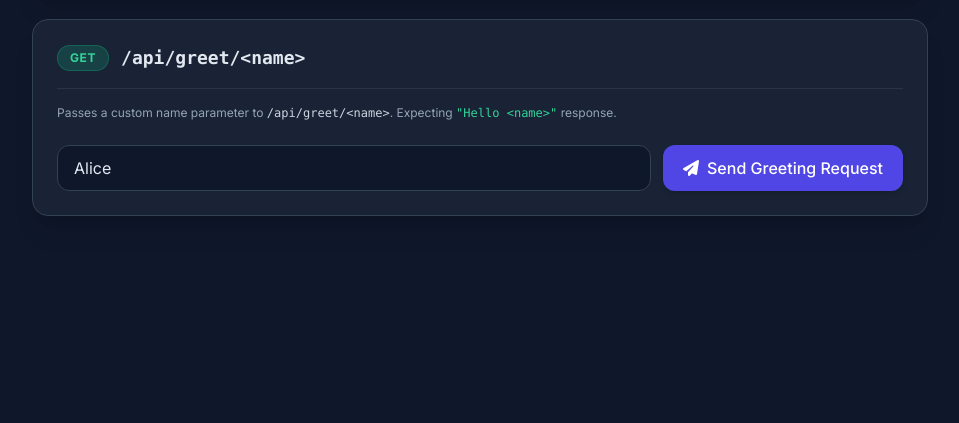
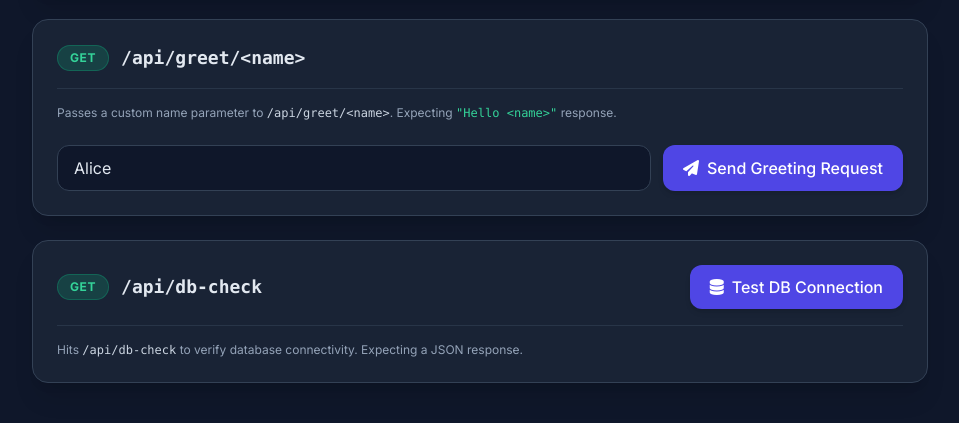
Before and after one commit to LimWaiLeongJeremy/Inventory-Management-System-Web-Based, a Flask app: page / in a window 1280 px wide. Shown: the part 453-876 px from the top of the page, without its empty margins (160-1119 px from the left). Before the commit the page ends 669 px from the top, so only its background shows below. Run offline with Flask 3, Linux system fonts and the light colour scheme; some libraries are stand-ins or nearby versions.

Commit message:
preparation for dev env test for db on frontend

```diff
--- a/backend/templates/index.html
+++ b/backend/templates/index.html
@@ -128,6 +128,39 @@
         </div>
       </section>
 
+      <section class="bg-slate-800/70 border border-slate-700 rounded-2xl p-6 shadow-xl space-y-4">
+        <div class="flex flex-col sm:flex-row sm:items-center justify-between gap-3 border-b border-slate-700/60 pb-4">
+          <div class="flex items-center gap-3">
+            <span class="bg-emerald-500/20 text-emerald-400 text-xs font-bold px-3 py-1 rounded-full uppercase tracking-wider border border-emerald-500/30">GET</span>
+            <code class="font-mono text-lg text-slate-200 font-semibold">/api/db-check</code>
+          </div>
+          <button
+            onclick="testDbEndpoint()"
+            id="btnDb"
+            class="w-full sm:w-auto bg-indigo-600 hover:bg-indigo-500 active:bg-indigo-700 text-white font-medium px-5 py-2.5 rounded-xl flex items-center justify-center gap-2 transition-all shadow-md hover:shadow-indigo-500/20"
+          >
+            <i class="fa-solid fa-database"></i>
+            <span>Test DB Connection</span>
+          </button>
+        </div>
+
+        <p class="text-xs text-slate-400">Hits <code class="text-slate-300 font-mono">/api/db-check</code> to verify database connectivity. Expecting a JSON response.</p>
+
+        <!-- Response Panel 3 -->
+        <div id="resPanel3" class="hidden rounded-xl bg-slate-950 border border-slate-800 p-4 space-y-3 font-mono">
+          <div class="flex items-center justify-between text-xs text-slate-400 border-b border-slate-800 pb-2">
+            <span class="flex items-center gap-2">
+              Status: <span id="status3" class="font-bold">--</span>
+            </span>
+            <span>Time: <span id="time3" class="text-slate-200">-- ms</span></span>
+          </div>
+          <div>
+            <span class="text-xs text-slate-500 uppercase tracking-wider font-sans block mb-1">Response Body (JSON)</span>
+            <pre id="body3" class="text-sm text-slate-200 whitespace-pre-wrap break-all bg-slate-900/60 p-3 rounded-lg border border-slate-800/80"></pre>
+          </div>
+        </div>
+      </section>
+
     </main>
   </div>
 
@@ -217,6 +250,29 @@
       btn.innerHTML = originalText;
       btn.disabled = false;
     }
+
+    async function testDbEndpoint() {
+      const btn = document.getElementById('btnDb');
+      const originalText = btn.innerHTML;
+      btn.innerHTML = `<i class="fa-solid fa-spinner fa-spin"></i> Checking...`;
+      btn.disabled = true;
+
+      const targetUrl = `${getCleanBaseUrl()}/api/db-check`;
+      const result = await executeApiCall(targetUrl);
+
+      // If response is JSON, pretty-print it nicely
+      try {
+        const parsed = JSON.parse(result.data);
+        result.data = JSON.stringify(parsed, null, 2);
+      } catch (e) {
+        // Leave as plain text if it failed or isn't JSON
+      }
+
+      renderResponse('resPanel3', 'status3', 'time3', 'body3', result);
+
+      btn.innerHTML = originalText;
+      btn.disabled = false;
+    }
   </script>
 </body>
 </html>
```
